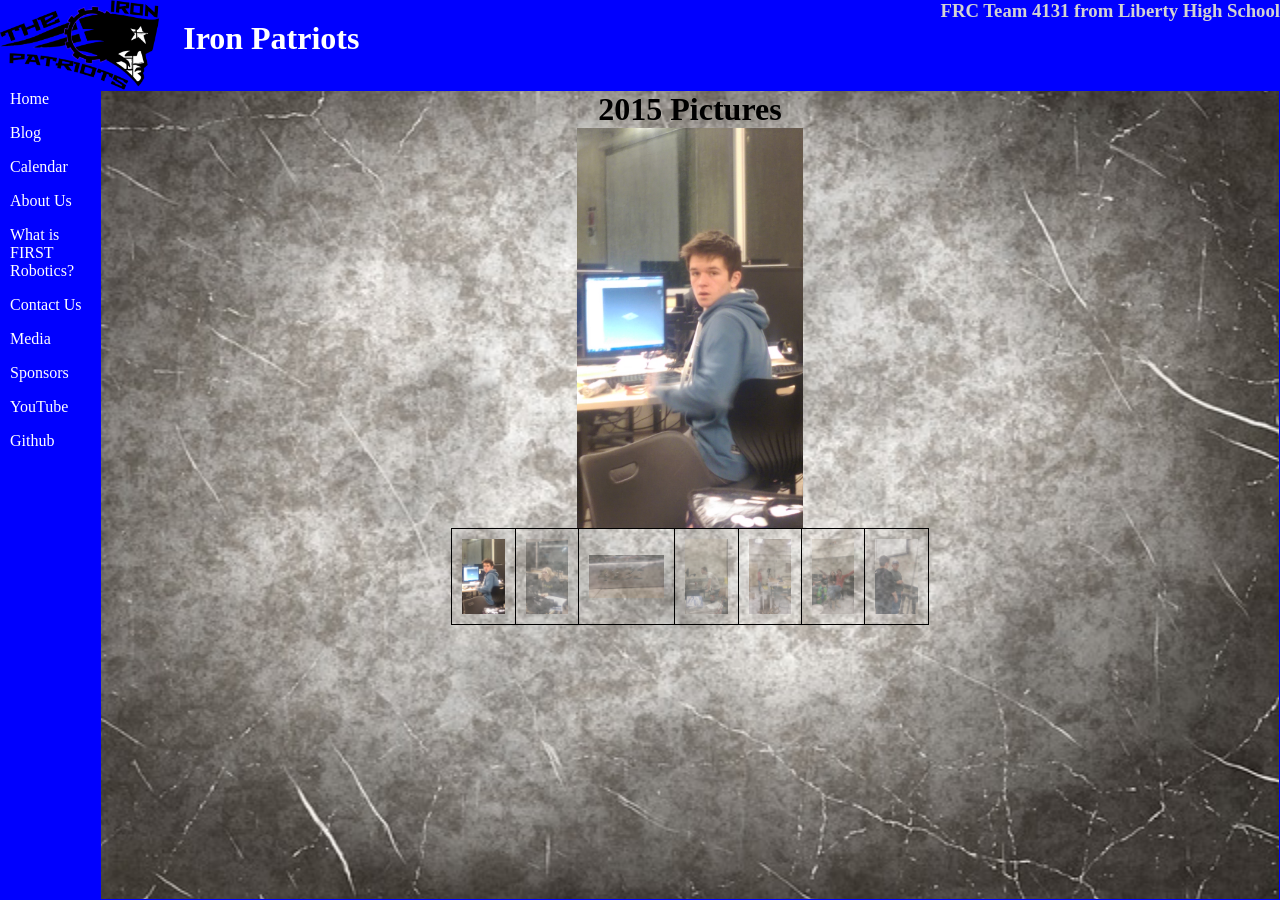
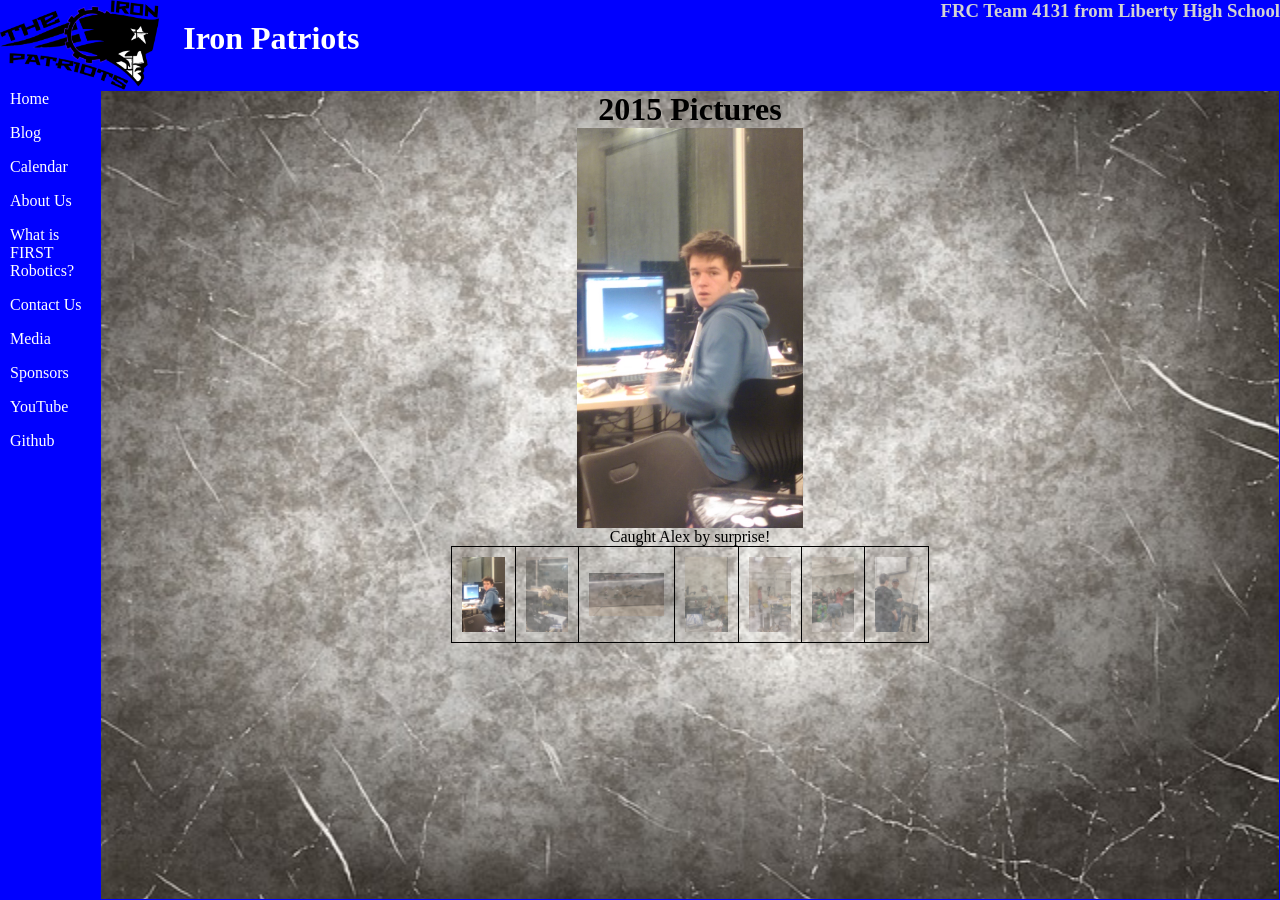
Before and after one commit to katiebugmoon/FRC4131.github.io, a Jekyll site: the page built from media/2015/pictures/index.html, in a window 1280 px wide. Built offline with Jekyll 4.4.1, drawn with Linux system fonts in a browser that asks for light colours; nearby versions of some CDN libraries; some of the changed lines change nothing that is shown.

Commit message:
Captions

```diff
--- a/media/2015/pictures/index.html
+++ b/media/2015/pictures/index.html
@@ -4,5 +4,8 @@ title: 2015 Pictures
 stylesheet: pics2015
 script: pics2015
 ---
-<img id="main"/>
+<div id="main-wrapper">
+	<img id="main"/>
+	<p id="caption"></p>
+</div>
 <table id="link-table"></table><!--This will be populated by JavaScript with all of the images to show.-->
--- a/res/pics2015.js
+++ b/res/pics2015.js
@@ -1,12 +1,13 @@
+var ALPHA_HIGH = 1.0, ALPHA_MEDIUM = 0.7, ALPHA_LOW = 0.4;
 var NUM_IMAGES = 7;
-var ALPHA_HIGH = 1.0, ALPHA_MEDIUM = 0.7, ALPHA_LOW = 0.4;
+var captions = ["Caught Alex by surprise!", "Sydney was heads-down with business cards all day.", "A prototype for the new driver station.", "Austin was CAD'ing it up.", "The Jacobsons work on field elements.", "Jill and Emily were essential to maintaining morale through build season.", "Ian and Doug review ideas for the robot."];
 $(document).ready(function(){
   var table = $("#link-table");
   for(var i=0;i<NUM_IMAGES;){
     var start=i;
     var row = $("<tr></tr>");
     for(;(i-start)<10 && i<NUM_IMAGES;i++){
-      var img = $("<img src='img" + i + ".jpg'/>");
+      var img = $("<img src='img" + i + ".jpg' data-index='" + i + "'/>");
       img.click(function(){
         fadeOut($(".selected"));
         fadeIn($(this));
@@ -34,9 +35,10 @@ $(document).ready(function(){
 function fadeIn(img){
   img.toggleClass("selected", true);
   img.fadeTo("slow", ALPHA_HIGH);
-  $("#main").fadeTo("fast", 0, function(){
+  $("#main-wrapper").fadeTo("fast", 0, function(){
 	$("#main").attr("src", img.attr("src"));
-	$("#main").fadeTo("fast", 1);
+	$("#caption").text(captions[parseInt($(".selected").attr("data-index"))]);
+	$("#main-wrapper").fadeTo("fast", 1);
   });
 }
 function fadeOut(img){
```
